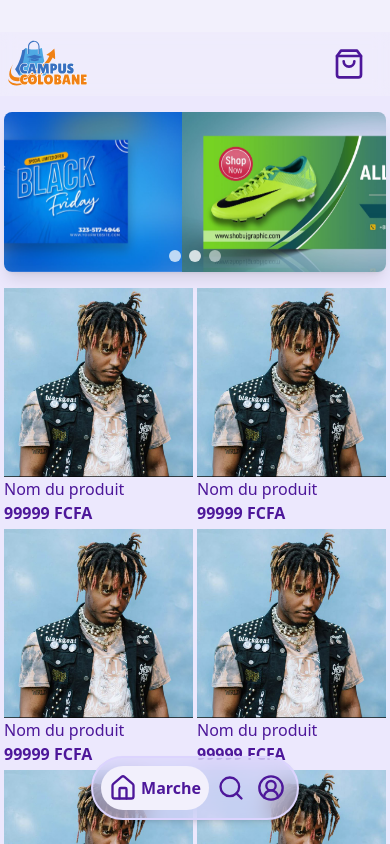
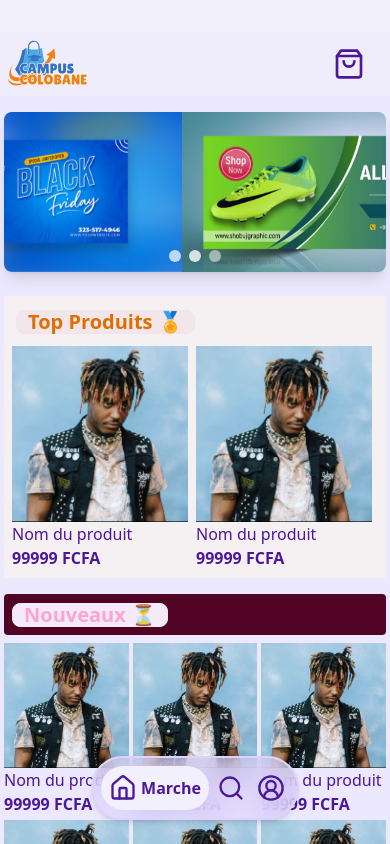
Before and after one commit to tugnodev/cc-frontend, a SvelteKit app: page /market in a window 390 px wide. Built offline with nearby package versions, Linux system fonts and the light colour scheme.

Commit message:
acceuil redesign

```diff
--- a/src/components/Main.svelte
+++ b/src/components/Main.svelte
@@ -7,7 +7,7 @@
 <main
     in:slide={{ duration: 300, axis: "y" }}
     out:slide={{ duration: 100, axis: "y" }}
-    class="w-full flex flex-col items-center justify-start mt-16 mb-24 px-1 transition-all duration-300 ease-in-out"
+    class="w-full flex flex-col items-center gap-2 justify-start mt-16 mb-32 px-1 transition-all duration-300 ease-in-out"
 >
     {@render children()}
 </main>
--- a/src/components/ProductByCategory.svelte
+++ b/src/components/ProductByCategory.svelte
@@ -1,10 +1,12 @@
 <script>
     import { articles } from "../store/articles";
     import ProductCard from "./ProductCard.svelte";
-    let {data = []}= $props();
+    let { data = [] } = $props();
+</script>
 
-</script>
-<div class="w-full flex flex-col justify-start mt-4 mb-24 px-1 transition-all duration-300 ease-in-out">
+<div
+    class="w-full flex flex-col justify-start mt-4 px-1 transition-all duration-300 ease-in-out"
+>
     <div class="grid grid-cols-2 gap-1">
         {#each data as article (article.id)}
             <ProductCard product={article} />
--- a/src/components/ProductCard.svelte
+++ b/src/components/ProductCard.svelte
@@ -47,12 +47,12 @@
     }}
     class=""
 >
-    <div class="avatar">
+    <div class="w-full">
         <span class="aspect-square flex-1 rounded">
             <img src="/profile.png " alt="profile" />
         </span>
     </div>
-    <div class="flex flex-col w-full">
+    <div class="flex flex-col h-full w-full">
         <h3 class="">{product.title}</h3>
         <h3 class="font-semibold">{product.price} FCFA</h3>
     </div>
--- a/src/components/ProfileCard.svelte
+++ b/src/components/ProfileCard.svelte
@@ -6,16 +6,19 @@
     let modal = $state(false);
 </script>
 
-<section class="flex flex-col items-center justify-center w-full gap-4">
+<section class="w-full flex flex-col gap-2">
+    <div class="flex items-center justify-start w-full gap-4">
         <div
-        class="flex flex-col items-center gap-2 justify-center indicator w-40 rounded-full bg-white"
+            class="flex flex-col items-center gap-2 justify-center indicator w-32 rounded-full bg-white"
         >
             <img class="rounded-full" src="/profile.png" alt="" />
         </div>
-    <div class="flex flex-col items-center gap-1">
+        <div class="flex flex-col items-start gap-1">
             <div class="flex items-center">
                 <h2 class="font-semibold text-xl">Racine DIOP</h2>
-            <div class="badge badge-soft badge-success badge-sm">vendeur</div>
+                <div class="badge badge-soft badge-success badge-sm">
+                    vendeur
+                </div>
             </div>
             <h2 class="text-xs font-semibold flex items-center gap-1">
                 <AtSign size={16} /> mailofracine1@gmail.com
@@ -24,13 +27,15 @@
                 <CardSim size={16} /> 78 475 45 28
             </h2>
         </div>
+    </div>
     <div class="flex w-full items-center justify-center gap-2">
         <button
             onclick={() => (modal = true)}
             class="btn btn-soft btn-sm btn-infos flex items-center gap-2"
             ><User /> Modifier le profile</button
         >
-        <button class="btn btn-soft btn-sm btn-warning flex items-center gap-2"
+        <button
+            class="btn btn-soft btn-sm btn-warning flex items-center gap-2"
             onclick={() => (window.location.href = "/shop")}
             >Voir ma boutique <Store /></button
         >
--- a/src/components/navbar.svelte
+++ b/src/components/navbar.svelte
@@ -1,6 +1,8 @@
 <script lang="ts">
     import { House, Search, CircleUserRound } from "@lucide/svelte";
     import { page } from "$app/state";
+    import { goto } from "$app/navigation";
+    import { redirect } from "@sveltejs/kit";
 
     function isActive(path: string) {
         return page.url.pathname === path
--- a/src/lib/backend.ts
+++ b/src/lib/backend.ts
@@ -1,10 +1,6 @@
-export class backendFetch {
+export class BackendFetch {
   private url: string = "http://localhost:3000";
   private token: string = "your_token_here";
-
-  constructor(token: string) {
-    this.token = token;
-  }
 
   async post<T>(endPoint: string, data: T) {
     return await fetch(`${this.url}${endPoint}`, {
@@ -48,8 +44,6 @@ export class backendFetch {
     }).then((response) => response.json());
   }
 }
-
-
 
 // import { TokenManager } from "./token";
 
--- a/src/routes/market/+layout.svelte
+++ b/src/routes/market/+layout.svelte
@@ -5,13 +5,12 @@
 
     let { children } = $props();
     import "../../app.css";
-    import { Effect } from "@tauri-apps/api/window";
 </script>
 
 <main
     class="w-full h-screen items-center justify-start flex flex-col fixed z-0 bg-base-200"
 >
-    <div class={`flex absolute z-10 top-0 w-full`}>
+    <div class={`flex flex-col absolute z-10 top-0 w-full`}>
         <Header />
     </div>
     <div class="overflow-scroll no-scrollbar w-full h-full">
--- a/src/routes/market/+page.svelte
+++ b/src/routes/market/+page.svelte
@@ -5,7 +5,8 @@
     import ProductCard from "../../components/ProductCard.svelte";
     import type { articleDto } from "../../services/dtos/article";
     import { articles } from "../../store/articles";
-
+    import { onMount } from "svelte";
+    import { BackendFetch } from "$lib/backend";
     articles.set([
         {
             id: "xxxxxxxxx",
@@ -13,7 +14,7 @@
             title: "Nom du produit",
             price: 99999,
             stock: 10,
-            category: ["tag", "tag2", "tag3"],
+            category: ["Informatique", "tag2", "tag3"],
             rates: 4.5,
             description:
                 "Description du produit Description du produit Description du produit",
@@ -33,7 +34,7 @@
             title: "Nom du produit",
             price: 99999,
             stock: 10,
-            category: ["tag", "tag2", "tag3"],
+            category: ["Informatique", "tag2", "tag3"],
             rates: 4.5,
             description:
                 "Description du produit Description du produit Description du produit",
@@ -53,7 +54,7 @@
             title: "Nom du produit",
             price: 99999,
             stock: 10,
-            category: ["tag", "tag2", "tag3"],
+            category: ["Informatique", "tag2", "tag3"],
             rates: 4.5,
             description:
                 "Description du produit Description du produit Description du produit",
@@ -73,7 +74,7 @@
             title: "Nom du produit",
             price: 99999,
             stock: 10,
-            category: ["tag", "tag2", "tag3"],
+            category: ["Informatique", "tag2", "tag3"],
             rates: 4.5,
             description:
                 "Description du produit Description du produit Description du produit",
@@ -128,6 +129,31 @@
             updatedAt: new Date(),
         },
     ]);
+
+    let newArticles = $state($articles);
+    $inspect(newArticles);
+
+    let informatique = $state(
+        newArticles.filter((article) =>
+            article.category.includes("Informatique"),
+        ),
+    );
+
+    $inspect(informatique);
+
+    let electronics = $state(
+        newArticles.filter((article) =>
+            article.category.includes("Maison & Électronique"),
+        ),
+    );
+
+    let others = $state(
+        newArticles.filter(
+            (article) =>
+                !article.category.includes("Informatique") &&
+                !article.category.includes("Maison & Électronique"),
+        ),
+    );
 </script>
 
 <Main>
@@ -136,11 +162,37 @@
         <ProfileCertife />
     </div>
 
+    <!-- Top list -->
     <div
-        class="grid grid-cols-2 md:grid-cols-4 gap-1 w-full items-center justify-center"
+        class="gap-2 flex flex-col bg-warning-content/50 p-2 jutify-start w-full overflow-x-scroll"
     >
-        {#each $articles as article}
-            <ProductCard product={article} />
-        {/each}
+        <div class="w-full p-1">
+            <h2 class="text-xl badge badge-warning badge-soft font-semibold">
+                Top Produits 🏅
+            </h2>
+        </div>
+        <div class="flex carousel gap-2 carousel-center h-56 overflow-y-hidden">
+            {#each informatique as inf}
+                <div class="carousel-item max-w-44">
+                    <ProductCard product={inf} />
+                </div>
+            {/each}
+        </div>
+    </div>
+
+    <!-- news -->
+    <div class="w-full">
+        <div class="w-full my-2 rounded p-2 bg-primary-content">
+            <h2 class="text-xl badge badge-primary badge-soft font-semibold">
+                Nouveaux ⏳
+            </h2>
+        </div>
+        <div
+            class="grid grid-cols-3 md:grid-cols-4 gap-1 items-center justify-center"
+        >
+            {#each $articles as article}
+                <ProductCard product={article} />
+            {/each}
+        </div>
     </div>
 </Main>
```
Also changed, not shown: src/routes/market/+layout.ts (added, +8 -0 lines), src/routes/market/search/+page.svelte (+61 -30 lines), 1 other file (tests, documents, lock files or other folders). Lines whose indentation alone changed are shown as unchanged.
